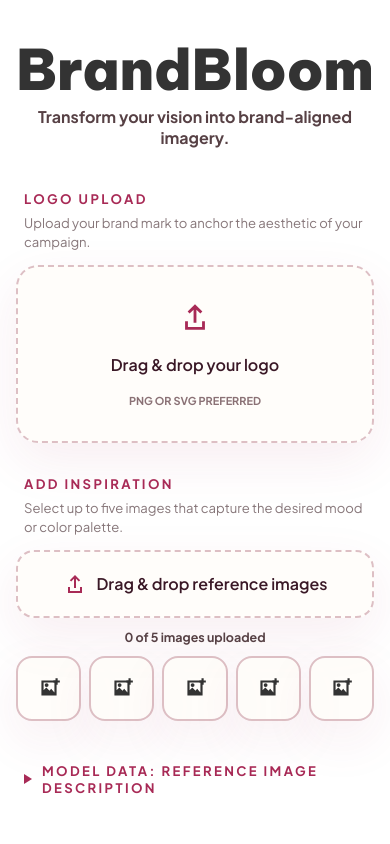
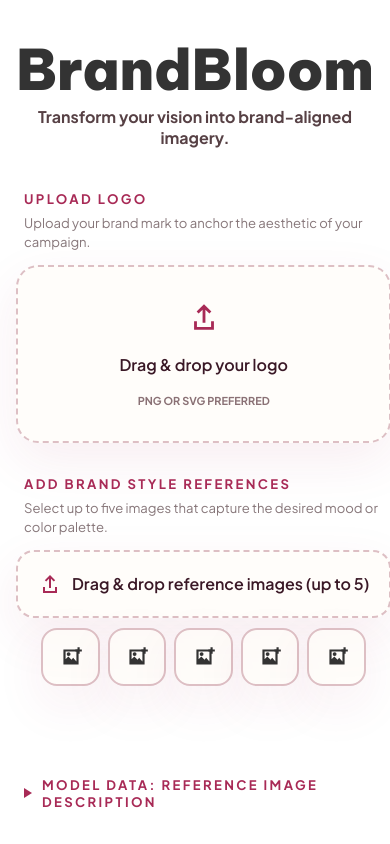
Before and after one commit to mrabo/ideogramcase, a React (Vite) app: page / in a window 390 px wide. Shown: the top 844 px of the page. Built offline with nearby package versions, Linux system fonts and the light colour scheme.

Commit message:
Changing copy and layout.

```diff
--- a/src/App.tsx
+++ b/src/App.tsx
@@ -170,7 +170,7 @@ function App() {
         <div className="upload-grid">
           <div className="panel logo-panel">
             <div className="section-heading">
-              <span>Logo Upload</span>
+              <span>Upload logo</span>
               <p>Upload your brand mark to anchor the aesthetic of your campaign.</p>
             </div>
 
@@ -200,7 +200,7 @@ function App() {
 
           <div className="panel inspiration-panel">
             <div className="section-heading">
-              <span>Add Inspiration</span>
+              <span>Add brand style references</span>
               <p>Select up to five images that capture the desired mood or color palette.</p>
             </div>
 
@@ -214,10 +214,8 @@ function App() {
                 aria-label="Upload reference images"
               >
                 <UploadIcon />
-                <strong>Drag & drop reference images</strong>
+                <strong>Drag & drop reference images (up to 5)</strong>
               </button>
-
-              <p className="reference-count">{inspirationImages.length} of {MAX_INSPIRATION_IMAGES} images uploaded</p>
 
               <div className="inspiration-grid">
                 {inspirationSlots.map((image, index) =>
@@ -270,7 +268,7 @@ function App() {
         </details>
 
         <div className="prompt-section">
-          <label htmlFor="campaign-prompt">Your image</label>
+          <label htmlFor="campaign-prompt">Describe image to generate</label>
           <textarea
             id="campaign-prompt"
             value={campaignPrompt}
--- a/src/styles.css
+++ b/src/styles.css
@@ -178,9 +178,9 @@ textarea {
 
 .reference-upload-stack {
   --reference-thumb-size: 74px;
-  height: 178px;
+  min-height: 178px;
   display: grid;
-  grid-template-rows: 64px 18px var(--reference-thumb-size);
+  grid-template-rows: 64px var(--reference-thumb-size);
   gap: 11px;
 }
 
@@ -206,20 +206,11 @@ textarea {
   white-space: nowrap;
 }
 
-.reference-count {
-  margin: 0;
-  color: var(--ink-soft);
-  font-size: 0.78rem;
-  font-weight: 700;
-  line-height: 18px;
-  text-align: center;
-}
-
 .inspiration-grid {
   display: grid;
   grid-template-columns: repeat(5, var(--reference-thumb-size));
   gap: 12px;
-  justify-content: space-between;
+  justify-content: center;
 }
 
 .inspiration-tile {
@@ -504,12 +495,12 @@ textarea::placeholder {
   .reference-upload-stack {
     --reference-thumb-size: clamp(50px, 15vw, 74px);
     height: auto;
-    grid-template-rows: 68px auto var(--reference-thumb-size);
+    grid-template-rows: 68px var(--reference-thumb-size);
     gap: 10px;
   }
 
   .inspiration-grid {
-    grid-template-columns: repeat(5, minmax(0, 1fr));
+    grid-template-columns: repeat(5, var(--reference-thumb-size));
     gap: 8px;
   }
 
@@ -536,10 +527,6 @@ textarea::placeholder {
     font-size: 1rem;
   }
 
-  .inspiration-grid {
-    grid-template-columns: repeat(5, minmax(0, 1fr));
-  }
-
   textarea {
     padding: 22px;
   }
```
Also changed, not shown: 1 other file (tests, documents, lock files or other folders).
